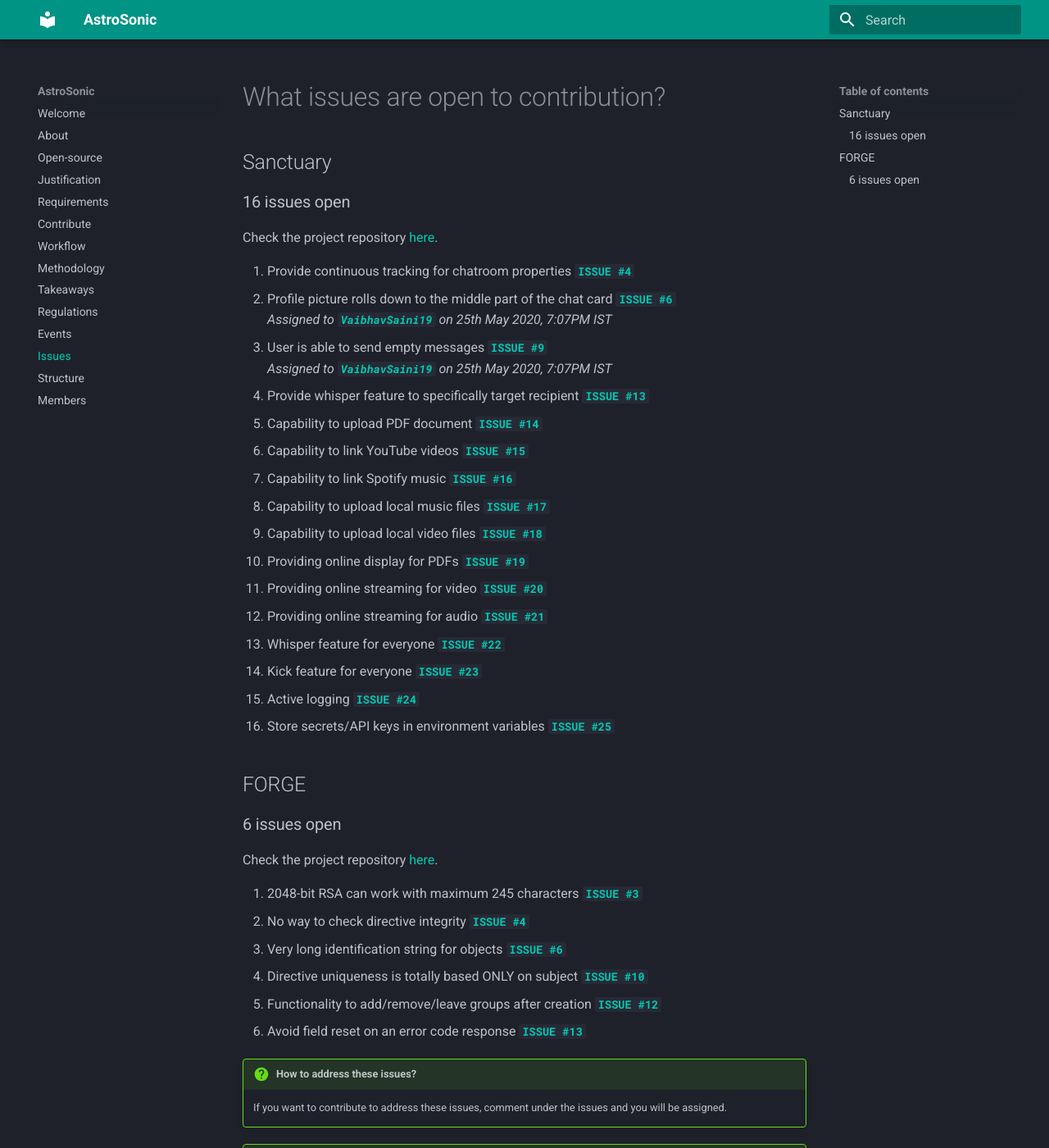
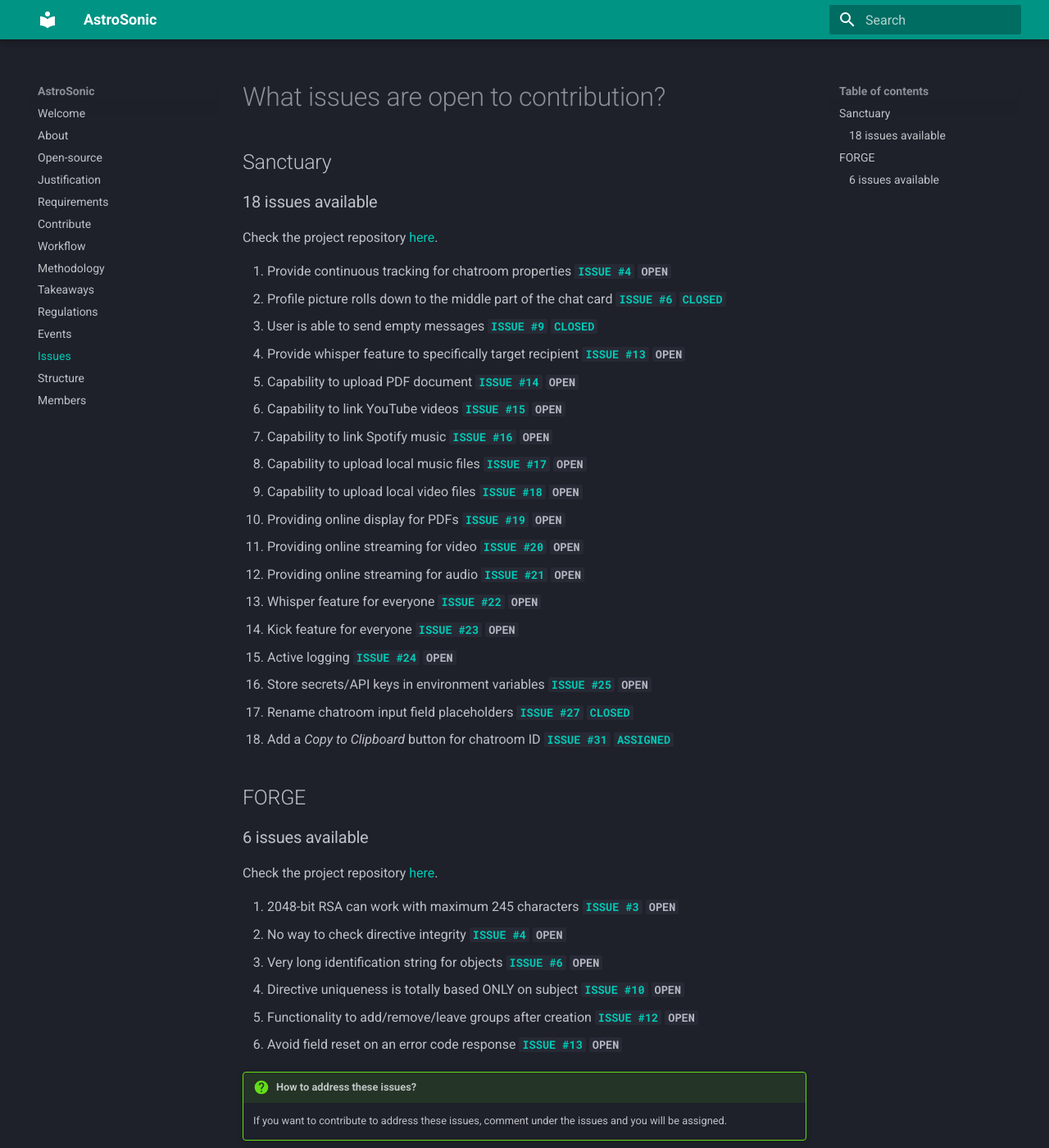
Before and after one commit to astrosonic/community-website, an MkDocs documentation site: the page built from docs/probs.md, in a window 1280 px wide and 1400 px high. Shown: the whole window at 82% size. Built offline with MkDocs 1.6.1 and Material for MkDocs 9.7.7, drawn with Linux system fonts in a browser that asks for light colours.

Commit message:
Updated issue status

```diff
--- a/docs/probs.md
+++ b/docs/probs.md
@@ -2,41 +2,41 @@
 
 ## Sanctuary
 
-### 16 issues open
+### 18 issues available
 
 Check the project repository [here](https://github.com/astrosonic/sanctuary/).
 
-1.  Provide continuous tracking for chatroom properties [**`ISSUE #4`**](https://github.com/astrosonic/sanctuary/issues/4)
-2.  Profile picture rolls down to the middle part of the chat card [**`ISSUE #6`**](https://github.com/astrosonic/sanctuary/issues/6)
-    *Assigned to [**`VaibhavSaini19`**](https://github.com/VaibhavSaini19) on 25th May 2020, 7:07PM IST*
-3.  User is able to send empty messages [**`ISSUE #9`**](https://github.com/astrosonic/sanctuary/issues/9)
-    *Assigned to [**`VaibhavSaini19`**](https://github.com/VaibhavSaini19) on 25th May 2020, 7:07PM IST*
-4.  Provide whisper feature to specifically target recipient [**`ISSUE #13`**](https://github.com/astrosonic/sanctuary/issues/13)
-5.  Capability to upload PDF document [**`ISSUE #14`**](https://github.com/astrosonic/sanctuary/issues/14)
-6.  Capability to link YouTube videos [**`ISSUE #15`**](https://github.com/astrosonic/sanctuary/issues/15)
-7.  Capability to link Spotify music [**`ISSUE #16`**](https://github.com/astrosonic/sanctuary/issues/16)
-8.  Capability to upload local music files [**`ISSUE #17`**](https://github.com/astrosonic/sanctuary/issues/17)
-9.  Capability to upload local video files [**`ISSUE #18`**](https://github.com/astrosonic/sanctuary/issues/18)
-10. Providing online display for PDFs [**`ISSUE #19`**](https://github.com/astrosonic/sanctuary/issues/19)
-11. Providing online streaming for video [**`ISSUE #20`**](https://github.com/astrosonic/sanctuary/issues/20)
-12. Providing online streaming for audio [**`ISSUE #21`**](https://github.com/astrosonic/sanctuary/issues/21)
-13. Whisper feature for everyone [**`ISSUE #22`**](https://github.com/astrosonic/sanctuary/issues/22)
-14. Kick feature for everyone [**`ISSUE #23`**](https://github.com/astrosonic/sanctuary/issues/23)
-15. Active logging [**`ISSUE #24`**](https://github.com/astrosonic/sanctuary/issues/24)
-16. Store secrets/API keys in environment variables [**`ISSUE #25`**](https://github.com/astrosonic/sanctuary/issues/25)
+1.  Provide continuous tracking for chatroom properties [**`ISSUE #4`**](https://github.com/astrosonic/sanctuary/issues/4) **`OPEN`**
+2.  Profile picture rolls down to the middle part of the chat card [**`ISSUE #6`**](https://github.com/astrosonic/sanctuary/issues/6) [**`CLOSED`**](https://github.com/astrosonic/sanctuary/pull/28)
+3.  User is able to send empty messages [**`ISSUE #9`**](https://github.com/astrosonic/sanctuary/issues/9) [**`CLOSED`**](https://github.com/astrosonic/sanctuary/pull/29)
+4.  Provide whisper feature to specifically target recipient [**`ISSUE #13`**](https://github.com/astrosonic/sanctuary/issues/13) **`OPEN`**
+5.  Capability to upload PDF document [**`ISSUE #14`**](https://github.com/astrosonic/sanctuary/issues/14) **`OPEN`**
+6.  Capability to link YouTube videos [**`ISSUE #15`**](https://github.com/astrosonic/sanctuary/issues/15) **`OPEN`**
+7.  Capability to link Spotify music [**`ISSUE #16`**](https://github.com/astrosonic/sanctuary/issues/16) **`OPEN`**
+8.  Capability to upload local music files [**`ISSUE #17`**](https://github.com/astrosonic/sanctuary/issues/17) **`OPEN`**
+9.  Capability to upload local video files [**`ISSUE #18`**](https://github.com/astrosonic/sanctuary/issues/18) **`OPEN`**
+10. Providing online display for PDFs [**`ISSUE #19`**](https://github.com/astrosonic/sanctuary/issues/19) **`OPEN`**
+11. Providing online streaming for video [**`ISSUE #20`**](https://github.com/astrosonic/sanctuary/issues/20) **`OPEN`**
+12. Providing online streaming for audio [**`ISSUE #21`**](https://github.com/astrosonic/sanctuary/issues/21) **`OPEN`**
+13. Whisper feature for everyone [**`ISSUE #22`**](https://github.com/astrosonic/sanctuary/issues/22) **`OPEN`**
+14. Kick feature for everyone [**`ISSUE #23`**](https://github.com/astrosonic/sanctuary/issues/23) **`OPEN`**
+15. Active logging [**`ISSUE #24`**](https://github.com/astrosonic/sanctuary/issues/24) **`OPEN`**
+16. Store secrets/API keys in environment variables [**`ISSUE #25`**](https://github.com/astrosonic/sanctuary/issues/25) **`OPEN`**
+17. Rename chatroom input field placeholders [**`ISSUE #27`**](https://github.com/astrosonic/sanctuary/issues/27) [**`CLOSED`**](https://github.com/astrosonic/sanctuary/pull/30)
+18. Add a *Copy to Clipboard* button for chatroom ID [**`ISSUE #31`**](https://github.com/astrosonic/sanctuary/issues/31) [**`ASSIGNED`**](https://github.com/astrosonic/sanctuary/issues/31)
 
 ## FORGE
 
-### 6 issues open
+### 6 issues available
 
 Check the project repository [here](https://github.com/astrosonic/forge/).
 
-1. 2048-bit RSA can work with maximum 245 characters [**`ISSUE #3`**](https://github.com/astrosonic/forge/issues/3)
-2. No way to check directive integrity [**`ISSUE #4`**](https://github.com/astrosonic/forge/issues/4)
-3. Very long identification string for objects [**`ISSUE #6`**](https://github.com/astrosonic/forge/issues/6)
-4. Directive uniqueness is totally based ONLY on subject [**`ISSUE #10`**](https://github.com/astrosonic/forge/issues/10)
-5. Functionality to add/remove/leave groups after creation [**`ISSUE #12`**](https://github.com/astrosonic/forge/issues/12)
-6. Avoid field reset on an error code response [**`ISSUE #13`**](https://github.com/astrosonic/forge/issues/13)
+1. 2048-bit RSA can work with maximum 245 characters [**`ISSUE #3`**](https://github.com/astrosonic/forge/issues/3) **`OPEN`**
+2. No way to check directive integrity [**`ISSUE #4`**](https://github.com/astrosonic/forge/issues/4) **`OPEN`**
+3. Very long identification string for objects [**`ISSUE #6`**](https://github.com/astrosonic/forge/issues/6) **`OPEN`**
+4. Directive uniqueness is totally based ONLY on subject [**`ISSUE #10`**](https://github.com/astrosonic/forge/issues/10) **`OPEN`**
+5. Functionality to add/remove/leave groups after creation [**`ISSUE #12`**](https://github.com/astrosonic/forge/issues/12) **`OPEN`**
+6. Avoid field reset on an error code response [**`ISSUE #13`**](https://github.com/astrosonic/forge/issues/13) **`OPEN`**
 
 !!! question "How to address these issues?"
     If you want to contribute to address these issues, comment under the issues and you will be assigned.
```
